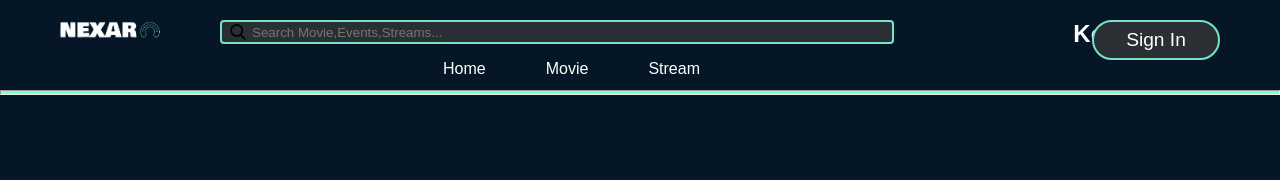
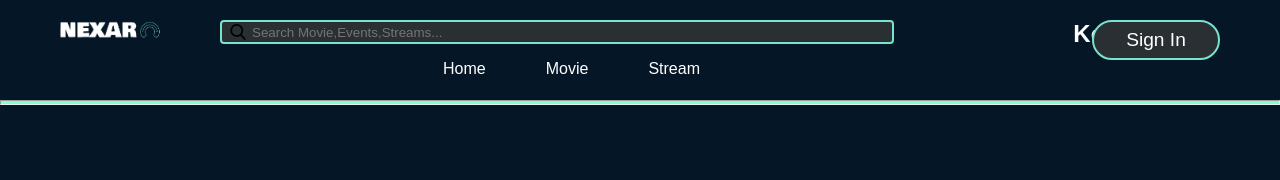
Before and after one commit to alffy007/nextar_ticketbooking, a React (Create React App) app: page / in a window 1280 px wide. Shown: the top 180 px of the page. Built offline with nearby package versions, Linux system fonts and the light colour scheme; no server answers.

Commit message:
Update NavBar.css

```diff
--- a/src/components/NavBar/NavBar.css
+++ b/src/components/NavBar/NavBar.css
@@ -15,6 +15,7 @@
 position: fixed;
 left: 60px;
 width:100px;
+height:20px;
 top: 20px;
 }
 
@@ -158,7 +159,7 @@ justify-content: space-around;
   }
   hr{
     margin-left:0 ;
-    margin-top: 90px;
+    margin-top: 100px;
     width: 100%;
     height: 3px;
     background-color: #15e5e2;
```
